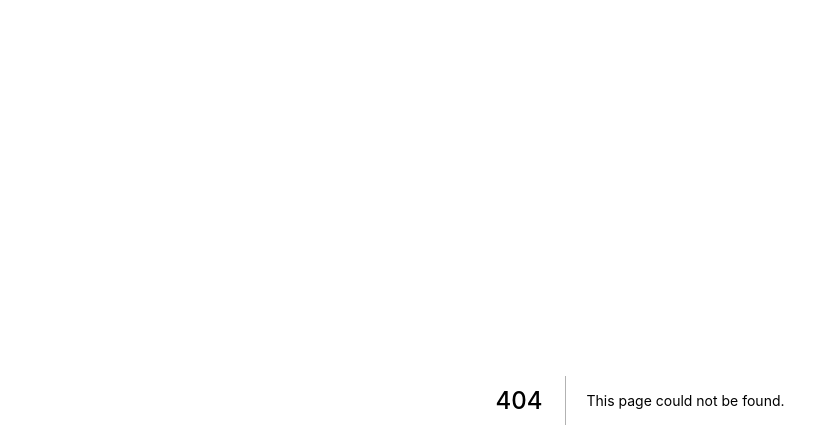
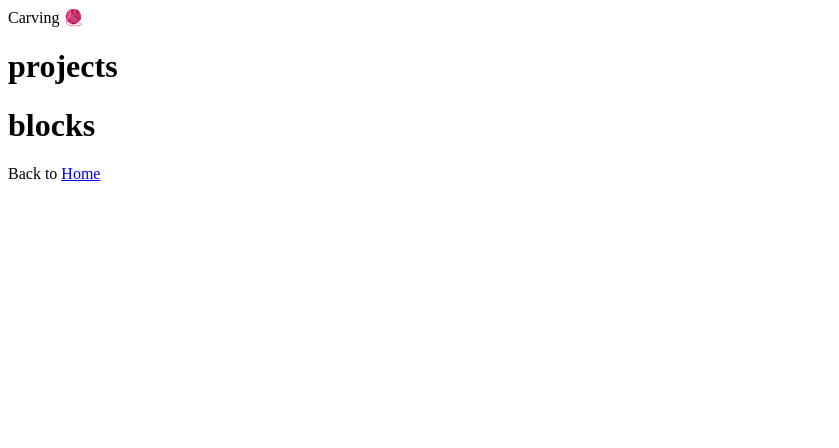
Before and after one commit to ruucm/ruucm.github.io, a Next.js app: page /carving in a window 1280 px wide. Before the commit this address had no page. Shown: the top 448 px of the page, without its empty margins (0-839 px from the left). Built offline with nearby package versions, Linux system fonts and the light colour scheme; no server answers.

Commit message:
update contents

```diff
--- /dev/null
+++ b/pages/carving.js
@@ -0,0 +1,16 @@
+import Link from "next/link";
+export default function About() {
+  return (
+    <div>
+      <div>Carving 🧶</div>
+      <h1>projects</h1>
+      <h1>blocks</h1>
+      <div>
+        Back to{" "}
+        <Link href="/" as={process.env.BACKEND_URL + "/"}>
+          <a>Home</a>
+        </Link>
+      </div>
+    </div>
+  );
+}
```
Also changed, not shown: pages/index.js (+24 -0 lines), pages/media.js (added, +14 -0 lines).
